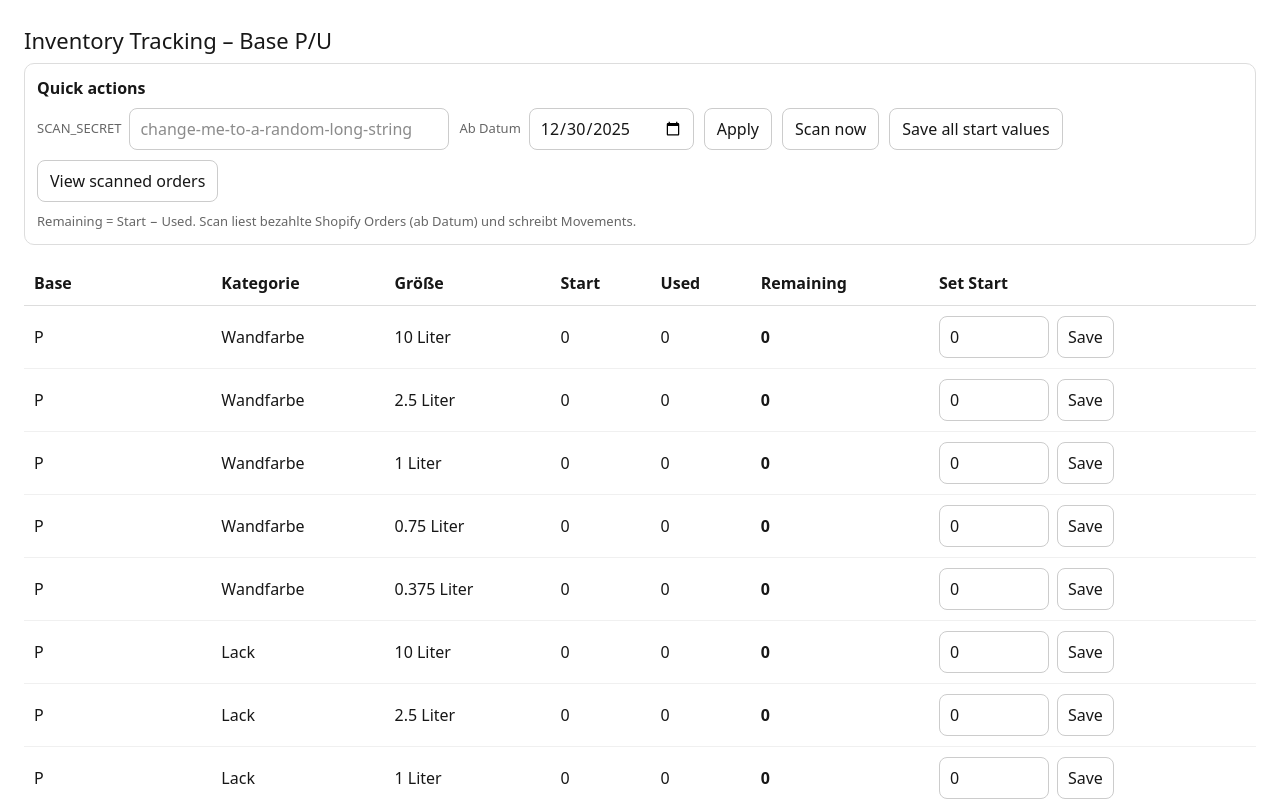
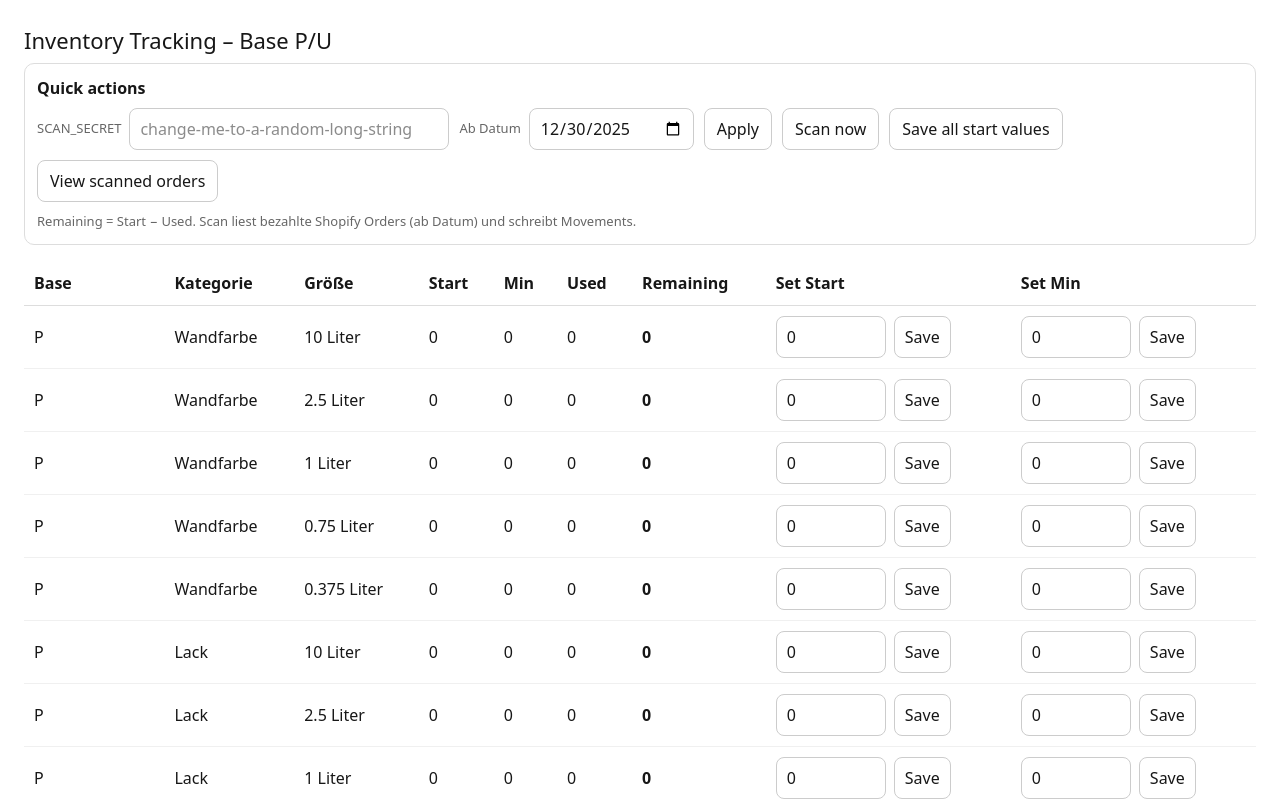
Before and after one commit to micmaier/mynt-inventory-tracker, a Next.js app: page /inventory in a window 1280 px wide. Shown: the top 801 px of the page. Built offline with nearby package versions, Linux system fonts and the light colour scheme; no server answers; the database is empty.

Commit message:
Inventory: min stock, default from setting, scan improvements

```diff
--- /dev/null
+++ b/app/api/cron/daily-scan/route.ts
@@ -0,0 +1,61 @@
+import { NextResponse } from "next/server";
+import { prisma } from "@/src/lib/db";
+
+/**
+ * Calls the existing /api/inventory/scan using:
+ * - defaultFrom from InventorySettings (id="default")
+ * - SCAN_SECRET for the scan route
+ * Guarded by CRON_SECRET for external scheduler calls.
+ */
+export async function GET(req: Request) {
+  const { searchParams, origin } = new URL(req.url);
+  const secret = searchParams.get("secret");
+
+  if (!process.env.CRON_SECRET) {
+    return NextResponse.json({ ok: false, error: "CRON_SECRET missing" }, { status: 500 });
+  }
+  if (secret !== process.env.CRON_SECRET) {
+    return NextResponse.json({ ok: false, error: "Unauthorized" }, { status: 401 });
+  }
+
+  if (!process.env.SCAN_SECRET) {
+    return NextResponse.json({ ok: false, error: "SCAN_SECRET missing" }, { status: 500 });
+  }
+
+  // Read stored defaultFrom (YYYY-MM-DD)
+  const settings = await prisma.inventorySettings.findUnique({ where: { id: "default" } });
+  const defaultFrom = settings?.defaultFrom ? settings.defaultFrom.toISOString().slice(0, 10) : null;
+
+  // Build scan URL (same origin) and call existing endpoint
+  const q = new URLSearchParams();
+  q.set("secret", process.env.SCAN_SECRET);
+  if (defaultFrom) q.set("from", defaultFrom);
+
+  const scanUrl = `${origin}/api/inventory/scan?${q.toString()}`;
+
+  try {
+    const res = await fetch(scanUrl, { method: "GET", cache: "no-store" });
+    const data = await res.json().catch(() => ({}));
+
+    if (!res.ok) {
+      return NextResponse.json(
+        {
+          ok: false,
+          error: data?.error || "Scan failed",
+          status: res.status,
+          defaultFrom,
+        },
+        { status: 500 }
+      );
+    }
+
+    return NextResponse.json({
+      ok: true,
+      ranAt: new Date().toISOString(),
+      defaultFrom,
+      scan: data, // includes processed/skipped/movementsCreated etc.
+    });
+  } catch (e: any) {
+    return NextResponse.json({ ok: false, error: e?.message || "Cron scan error" }, { status: 500 });
+  }
+}
--- /dev/null
+++ b/app/api/inventory/min/route.ts
@@ -0,0 +1,37 @@
+import { NextResponse } from "next/server";
+import { prisma } from "@/src/lib/db";
+import { z } from "zod";
+import { ALLOWED_SIZES } from "@/src/lib/inventory";
+
+const Body = z.object({
+  secret: z.string(),
+  baseType: z.string().trim().min(1, "baseType required").max(60, "baseType too long"),
+  category: z.enum(["Wandfarbe", "Lack"]),
+  size: z.enum(ALLOWED_SIZES),
+  minQty: z.number().int().min(0),
+});
+
+export async function POST(req: Request) {
+  const json = await req.json().catch(() => null);
+  const parsed = Body.safeParse(json);
+  if (!parsed.success) {
+    return NextResponse.json({ ok: false, error: parsed.error.flatten() }, { status: 400 });
+  }
+
+  if (!process.env.SCAN_SECRET) {
+    return NextResponse.json({ ok: false, error: "SCAN_SECRET missing" }, { status: 500 });
+  }
+  if (parsed.data.secret !== process.env.SCAN_SECRET) {
+    return NextResponse.json({ ok: false, error: "Unauthorized" }, { status: 401 });
+  }
+
+  const { baseType, category, size, minQty } = parsed.data;
+
+  const row = await prisma.inventoryStart.upsert({
+    where: { baseType_category_size: { baseType, category, size } },
+    update: { minQty },
+    create: { baseType, category, size, minQty },
+  });
+
+  return NextResponse.json({ ok: true, row });
+}
--- /dev/null
+++ b/app/api/inventory/settings/route.ts
@@ -0,0 +1,65 @@
+import { NextResponse } from "next/server";
+import { prisma } from "@/src/lib/db";
+import { z } from "zod";
+
+const Body = z.object({
+  secret: z.string(),
+  // YYYY-MM-DD oder leer/null zum Löschen
+  defaultFrom: z
+    .string()
+    .trim()
+    .optional()
+    .nullable()
+    .refine(
+      (v) => v == null || v === "" || /^\d{4}-\d{2}-\d{2}$/.test(v),
+      "defaultFrom must be YYYY-MM-DD"
+    ),
+});
+
+function toDateOrNull(v: string | null | undefined): Date | null {
+  if (!v) return null;
+  const d = new Date(`${v}T00:00:00.000Z`);
+  return Number.isFinite(d.getTime()) ? d : null;
+}
+
+export async function POST(req: Request) {
+  const json = await req.json().catch(() => null);
+  const parsed = Body.safeParse(json);
+  if (!parsed.success) {
+    return NextResponse.json({ ok: false, error: parsed.error.flatten() }, { status: 400 });
+  }
+
+  if (!process.env.SCAN_SECRET) {
+    return NextResponse.json({ ok: false, error: "SCAN_SECRET missing" }, { status: 500 });
+  }
+  if (parsed.data.secret !== process.env.SCAN_SECRET) {
+    return NextResponse.json({ ok: false, error: "Unauthorized" }, { status: 401 });
+  }
+
+  const d = toDateOrNull(parsed.data.defaultFrom ?? null);
+
+  const row = await prisma.inventorySettings.upsert({
+    where: { id: "default" },
+    update: { defaultFrom: d },
+    create: { id: "default", defaultFrom: d },
+  });
+
+  return NextResponse.json({
+    ok: true,
+    defaultFrom: row.defaultFrom ? row.defaultFrom.toISOString().slice(0, 10) : null,
+  });
+}
+
+export async function GET(req: Request) {
+  const { searchParams } = new URL(req.url);
+  const secret = searchParams.get("secret");
+  if (!process.env.SCAN_SECRET || secret !== process.env.SCAN_SECRET) {
+    return NextResponse.json({ ok: false, error: "Unauthorized" }, { status: 401 });
+  }
+
+  const row = await prisma.inventorySettings.findUnique({ where: { id: "default" } });
+  return NextResponse.json({
+    ok: true,
+    defaultFrom: row?.defaultFrom ? row.defaultFrom.toISOString().slice(0, 10) : null,
+  });
+}
--- a/app/inventory/InventoryClient.tsx
+++ b/app/inventory/InventoryClient.tsx
@@ -9,6 +9,7 @@ type Row = {
   category: string;
   size: string;
   startQty: number;
+  minQty: number; // ✅ NEU
   usedQty: number;
   remainingQty: number;
 };
@@ -35,6 +36,12 @@ export default function InventoryClient({ rows, initialFrom }: Props) {
     return init;
   });
 
+  const [draftMins, setDraftMins] = useState<Record<string, number>>(() => {
+    const init: Record<string, number> = {};
+    for (const r of rows) init[key(r)] = r.minQty ?? 0;
+    return init;
+  });
+
   const [busy, setBusy] = useState(false);
   const [msg, setMsg] = useState<string>("");
 
@@ -55,7 +62,22 @@ export default function InventoryClient({ rows, initialFrom }: Props) {
     return `${r.baseType}|${r.category}|${r.size}`;
   }
 
-  function applyFrom() {
+  // ✅ NEU: Datum serverseitig als Default speichern (für Auto-Scan / Default-View)
+  async function applyFrom() {
+    // best effort: Speichern darf Navigation nicht blockieren
+    if (secret) {
+      try {
+        await fetch("/api/inventory/settings", {
+          method: "POST",
+          headers: { "Content-Type": "application/json" },
+          body: JSON.stringify({
+            secret,
+            defaultFrom: from || null,
+          }),
+        });
+      } catch {}
+    }
+
     // ✅ hält /inventory und Server-Filter synchron
     const qp = from ? `?from=${encodeURIComponent(from)}` : "";
     router.push(`/inventory${qp}`);
@@ -91,6 +113,43 @@ export default function InventoryClient({ rows, initialFrom }: Props) {
       if (!res.ok) throw new Error(data?.error || "Startwert speichern fehlgeschlagen.");
 
       setMsg("Startwert gespeichert.");
+      router.refresh();
+    } catch (e: any) {
+      setMsg(e?.message || "Fehler beim Speichern.");
+    } finally {
+      setBusy(false);
+    }
+  }
+
+  async function saveMin(k: string) {
+    const r = byKey.get(k);
+    if (!r) return;
+
+    if (!secret) {
+      setMsg("Bitte SCAN_SECRET eingeben (oben).");
+      return;
+    }
+
+    setBusy(true);
+    setMsg("");
+
+    try {
+      const res = await fetch("/api/inventory/min", {
+        method: "POST",
+        headers: { "Content-Type": "application/json" },
+        body: JSON.stringify({
+          secret,
+          baseType: r.baseType,
+          category: r.category,
+          size: r.size,
+          minQty: Number(draftMins[k] ?? 0),
+        }),
+      });
+
+      const data = await res.json().catch(() => ({}));
+      if (!res.ok) throw new Error(data?.error || "Mindestbestand speichern fehlgeschlagen.");
+
+      setMsg("Mindestbestand gespeichert.");
       router.refresh();
     } catch (e: any) {
       setMsg(e?.message || "Fehler beim Speichern.");
@@ -254,15 +313,14 @@ export default function InventoryClient({ rows, initialFrom }: Props) {
         </div>
 
         <div style={{ marginTop: 10, fontSize: 13, color: msg.includes("Fehler") ? "crimson" : "#666" }}>
-          {msg ||
-            "Remaining = Start − Used. Scan liest bezahlte Shopify Orders (ab Datum) und schreibt Movements."}
+          {msg || "Remaining = Start − Used. Scan liest bezahlte Shopify Orders (ab Datum) und schreibt Movements."}
         </div>
       </div>
 
       <table style={{ width: "100%", borderCollapse: "collapse" }}>
         <thead>
           <tr>
-            {["Base", "Kategorie", "Größe", "Start", "Used", "Remaining", "Set Start"].map((h) => (
+            {["Base", "Kategorie", "Größe", "Start", "Min", "Used", "Remaining", "Set Start", "Set Min"].map((h) => (
               <th key={h} style={{ textAlign: "left", borderBottom: "1px solid #ddd", padding: 10 }}>
                 {h}
               </th>
@@ -274,6 +332,7 @@ export default function InventoryClient({ rows, initialFrom }: Props) {
           {rows.map((r, i) => {
             const k = key(r);
             const draft = draftStarts[k] ?? 0;
+            const draftMin = draftMins[k] ?? 0;
 
             return (
               <tr key={i} style={{ borderBottom: "1px solid #f0f0f0" }}>
@@ -281,12 +340,13 @@ export default function InventoryClient({ rows, initialFrom }: Props) {
                 <td style={{ padding: 10 }}>{r.category}</td>
                 <td style={{ padding: 10 }}>{r.size}</td>
                 <td style={{ padding: 10 }}>{r.startQty}</td>
+                <td style={{ padding: 10 }}>{r.minQty}</td>
                 <td style={{ padding: 10 }}>{r.usedQty}</td>
                 <td
                   style={{
                     padding: 10,
                     fontWeight: 700,
-                    color: r.remainingQty < 0 ? "crimson" : "inherit",
+                    color: r.remainingQty < r.minQty ? "crimson" : "inherit",
                   }}
                 >
                   {r.remainingQty}
@@ -322,6 +382,37 @@ export default function InventoryClient({ rows, initialFrom }: Props) {
                     </button>
                   </div>
                 </td>
+
+                <td style={{ padding: 10 }}>
+                  <div style={{ display: "flex", gap: 8, alignItems: "center" }}>
+                    <input
+                      type="number"
+                      value={Number.isFinite(draftMin) ? draftMin : 0}
+                      onChange={(e) => {
+                        const v = Number(e.target.value);
+                        setDraftMins((prev) => ({ ...prev, [k]: Number.isFinite(v) ? v : 0 }));
+                      }}
+                      style={{
+                        width: 110,
+                        padding: "8px 10px",
+                        borderRadius: 8,
+                        border: "1px solid #ccc",
+                      }}
+                    />
+                    <button
+                      onClick={() => saveMin(k)}
+                      disabled={busy}
+                      style={{
+                        padding: "8px 10px",
+                        borderRadius: 8,
+                        border: "1px solid #ccc",
+                        cursor: busy ? "not-allowed" : "pointer",
+                      }}
+                    >
+                      Save
+                    </button>
+                  </div>
+                </td>
               </tr>
             );
           })}
--- a/app/inventory/page.tsx
+++ b/app/inventory/page.tsx
@@ -9,21 +9,15 @@ function k(baseType: string, category: string, size: string) {
 }
 
 // ✅ Next 16 / Turbopack: searchParams kann Promise sein → wir geben hier nur Parsing für ein "plain object"
-function parseFrom(searchParams: Record<string, string | string[] | undefined>): Date {
+function parseFrom(searchParams: Record<string, string | string[] | undefined>): string | null {
   const raw = searchParams.from;
   const v = Array.isArray(raw) ? raw[0] : raw;
+  if (!v) return null;
+  return /^\d{4}-\d{2}-\d{2}$/.test(v) ? v : null;
+}
 
-  // default: heute (UTC 00:00)
-  const today = new Date();
-  const y = today.getUTCFullYear();
-  const m = String(today.getUTCMonth() + 1).padStart(2, "0");
-  const d = String(today.getUTCDate()).padStart(2, "0");
-  const fallback = new Date(`${y}-${m}-${d}T00:00:00.000Z`);
-
-  if (!v) return fallback;
-
-  const parsed = new Date(`${v}T00:00:00.000Z`);
-  return Number.isFinite(parsed.getTime()) ? parsed : fallback;
+function toDateUTC(yyyyMmDd: string): Date {
+  return new Date(`${yyyyMmDd}T00:00:00.000Z`);
 }
 
 function toMs(v: any): number {
@@ -41,8 +35,21 @@ export default async function InventoryPage({
 }) {
   const sp = await searchParams;
 
-  const fromDate = parseFrom(sp);
-  const fromISO = fromDate.toISOString().slice(0, 10);
+  // ✅ NEU: wenn kein ?from= gesetzt ist → serverseitig gespeichertes DefaultFrom nutzen
+  const qpFrom = parseFrom(sp);
+
+  const settings = await prisma.inventorySettings.findUnique({ where: { id: "default" } });
+  const settingsFromISO = settings?.defaultFrom ? settings.defaultFrom.toISOString().slice(0, 10) : null;
+
+  // default: settingsFrom (wenn vorhanden), sonst heute (UTC 00:00)
+  const today = new Date();
+  const y = today.getUTCFullYear();
+  const m = String(today.getUTCMonth() + 1).padStart(2, "0");
+  const d = String(today.getUTCDate()).padStart(2, "0");
+  const todayISO = `${y}-${m}-${d}`;
+
+  const fromISO = qpFrom ?? settingsFromISO ?? todayISO;
+  const fromDate = toDateUTC(fromISO);
   const fromMs = fromDate.getTime();
 
   const starts = await prisma.inventoryStart.findMany();
@@ -59,7 +66,12 @@ export default async function InventoryPage({
   });
 
   const startMap = new Map<string, number>();
-  for (const s of starts) startMap.set(k(s.baseType, s.category, s.size), s.startQty);
+  const minMap = new Map<string, number>();
+  for (const s of starts) {
+    const key = k(s.baseType, s.category, s.size);
+    startMap.set(key, s.startQty);
+    minMap.set(key, s.minQty ?? 0);
+  }
 
   const usedMap = new Map<string, number>();
   for (const m of moves) {
@@ -93,6 +105,7 @@ export default async function InventoryPage({
     category: string;
     size: string;
     startQty: number;
+    minQty: number;
     usedQty: number;
     remainingQty: number;
   }> = [];
@@ -101,6 +114,7 @@ export default async function InventoryPage({
     for (const size of t.sizes) {
       const key = k(t.baseType, t.category, size);
       const startQty = startMap.get(key) ?? 0;
+      const minQty = minMap.get(key) ?? 0;
       const usedQty = usedMap.get(key) ?? 0;
 
       rows.push({
@@ -108,12 +122,12 @@ export default async function InventoryPage({
         category: t.category,
         size,
         startQty,
+        minQty,
         usedQty,
         remainingQty: startQty - usedQty,
       });
     }
   }
-
 
   return (
     <main style={{ padding: 24, fontFamily: "system-ui, -apple-system, Segoe UI, Roboto" }}>
```
Also changed, not shown: app/api/inventory/scan/route.ts (+9 -3 lines), 1 other file (tests, documents, lock files or other folders).
